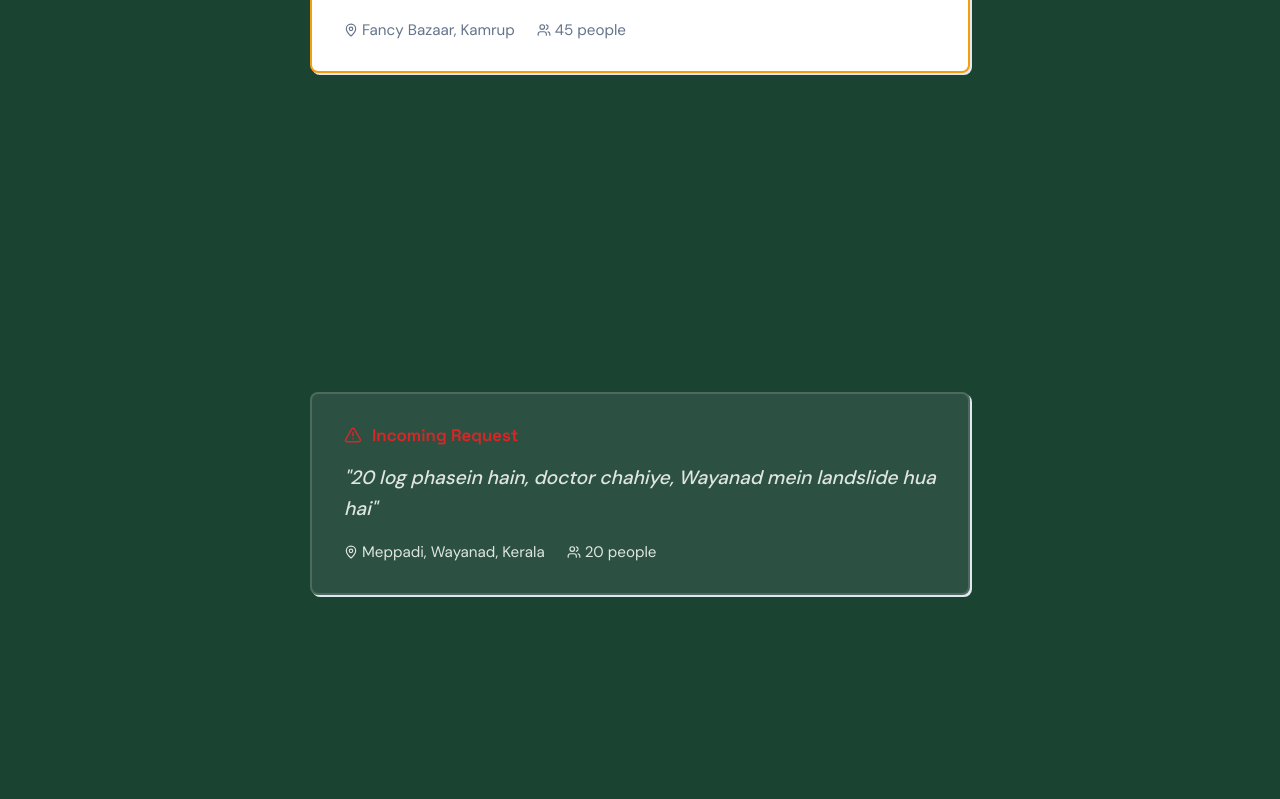
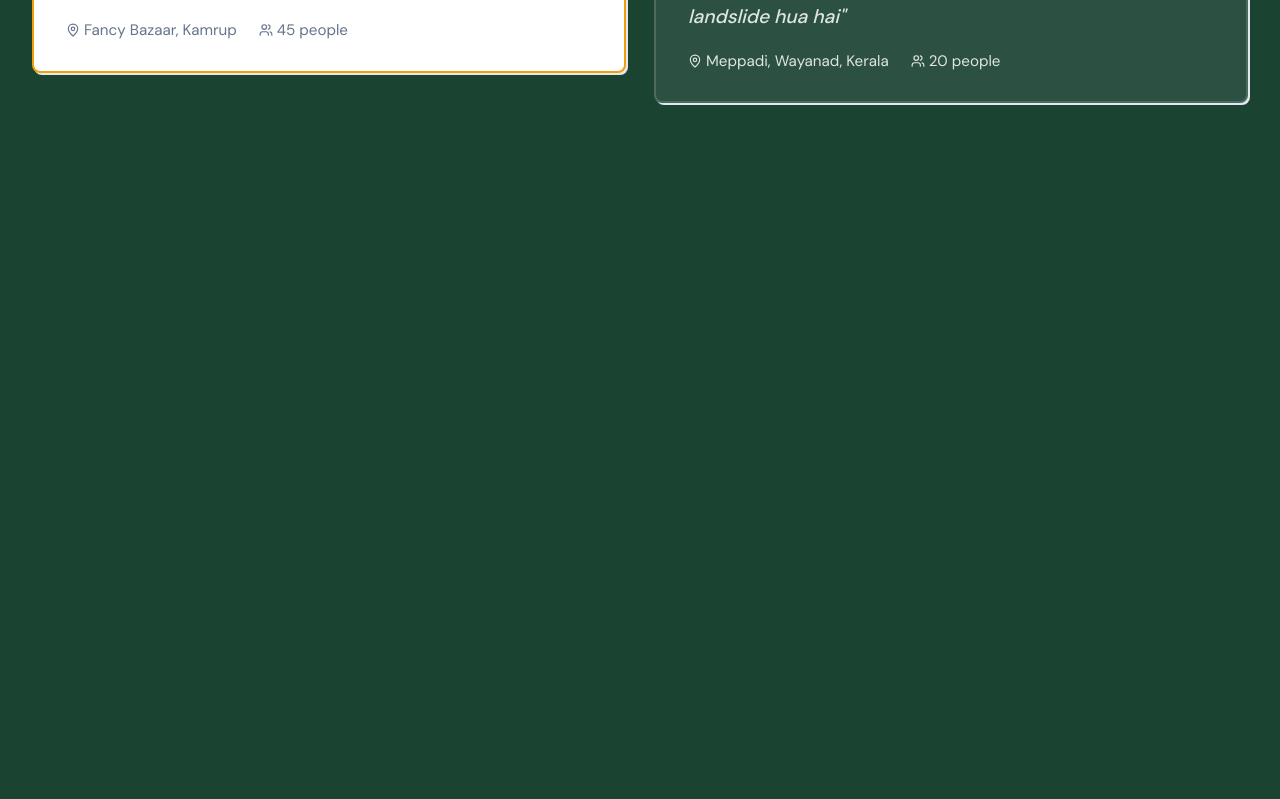
Before and after one commit to ShivenThakker/Sankalp, a Next.js app: page / in a window 1280 px wide. Shown: the part 1261-2060 px from the top of the page. Built offline with nearby package versions, Linux system fonts and the light colour scheme.

Commit message:
fix(ui): side-by-side match demos, remove min-height 100vh from sections, white background on second card

```diff
--- a/src/app/page.js
+++ b/src/app/page.js
@@ -216,8 +216,11 @@ export default function LandingPage() {
               <p className={styles.sectionSubtitleLight}>Our Gemini-powered engine scores and ranks NGOs by proximity, capability match, and verification status — in under 3 seconds.</p>
             </div>
 
-            <div className={styles.matchDemo}>
-              {/* Step 1: Request */}
+            {/* Two demos side by side */}
+            <div className={styles.matchDemoGrid}>
+
+              {/* — Demo 1: Assam Floods — */}
+              <div className={styles.matchDemoCol}>
                 <motion.div
                   className={`${styles.matchCard} ${styles.matchRequest}`}
                   initial={{ opacity: 0, scale: 0.95 }}
@@ -228,14 +231,13 @@ export default function LandingPage() {
                     <AlertTriangle size={18} />
                     <span>Incoming Request</span>
                   </div>
-                <p className={styles.matchCardBody}>"45 people need food + water in Kamrup, Assam"</p>
+                  <p className={styles.matchCardBody}>&quot;45 people need food + water in Kamrup, Assam&quot;</p>
                   <div className={styles.matchCardMeta}>
                     <span><MapPin size={14} /> Fancy Bazaar, Kamrup</span>
                     <span><Users size={14} /> 45 people</span>
                   </div>
                 </motion.div>
 
-              {/* Step 2: Processing */}
                 <AnimatePresence>
                   {matchStep >= 2 && (
                     <motion.div
@@ -244,43 +246,34 @@ export default function LandingPage() {
                       animate={{ opacity: 1, scale: 1 }}
                       transition={{ duration: 0.3 }}
                     >
-                    <Zap size={24} />
+                      <Zap size={20} />
                       <span>Gemini AI matched in 2.3s</span>
                     </motion.div>
                   )}
                 </AnimatePresence>
 
-              {/* Step 3: Results */}
-              <div className={styles.matchResults}>
+                <div className={styles.matchResultsCol}>
                   {matchedNGOs.map((ngo, i) => (
                     <motion.div
                       key={i}
                       className={styles.matchResultCard}
-                    initial={{ opacity: 0, y: 20 }}
+                      initial={{ opacity: 0, y: 16 }}
                       animate={matchStep >= 3 ? { opacity: 1, y: 0 } : {}}
-                    transition={{ duration: 0.4, delay: i * 0.15 }}
+                      transition={{ duration: 0.35, delay: i * 0.12 }}
                     >
-                    <div className={styles.matchScoreBadge}>
-                      {ngo.score}<span>/100</span>
-                    </div>
+                      <div className={styles.matchScoreBadge}>{ngo.score}<span>/100</span></div>
                       <h4>{ngo.name}</h4>
-                    <div className={styles.matchMeta}>
-                      <span><MapPin size={12} /> {ngo.distance}</span>
-                    </div>
+                      <div className={styles.matchMeta}><span><MapPin size={12} /> {ngo.distance}</span></div>
                       <div className={styles.matchCaps}>
-                      {ngo.capabilities.map((c, j) => (
-                        <span key={j} className={styles.capBadge}>{c}</span>
-                      ))}
+                        {ngo.capabilities.map((c, j) => <span key={j} className={styles.capBadge}>{c}</span>)}
                       </div>
                     </motion.div>
                   ))}
                 </div>
               </div>
 
-            {/* — Second Demo: Kerala Landslide — */}
-            <div ref={matchRef2} style={{ marginTop: '64px' }}>
-              <div className={styles.matchDemo}>
-                {/* Request 2 */}
+              {/* — Demo 2: Kerala Landslide — */}
+              <div className={styles.matchDemoCol} ref={matchRef2}>
                 <motion.div
                   className={`${styles.matchCard} ${styles.matchRequest2}`}
                   initial={{ opacity: 0, scale: 0.95 }}
@@ -298,7 +291,6 @@ export default function LandingPage() {
                   </div>
                 </motion.div>
 
-                {/* Processing 2 */}
                 <AnimatePresence>
                   {matchStep2 >= 2 && (
                     <motion.div
@@ -307,38 +299,32 @@ export default function LandingPage() {
                       animate={{ opacity: 1, scale: 1 }}
                       transition={{ duration: 0.3 }}
                     >
-                      <Zap size={24} />
+                      <Zap size={20} />
                       <span>Gemini AI matched in 1.8s</span>
                     </motion.div>
                   )}
                 </AnimatePresence>
 
-                {/* Results 2 */}
-                <div className={styles.matchResults}>
+                <div className={styles.matchResultsCol}>
                   {matchedNGOs2.map((ngo, i) => (
                     <motion.div
                       key={i}
                       className={styles.matchResultCard}
-                      initial={{ opacity: 0, y: 20 }}
+                      initial={{ opacity: 0, y: 16 }}
                       animate={matchStep2 >= 3 ? { opacity: 1, y: 0 } : {}}
-                      transition={{ duration: 0.4, delay: i * 0.15 }}
+                      transition={{ duration: 0.35, delay: i * 0.12 }}
                     >
-                      <div className={styles.matchScoreBadge}>
-                        {ngo.score}<span>/100</span>
-                      </div>
+                      <div className={styles.matchScoreBadge}>{ngo.score}<span>/100</span></div>
                       <h4>{ngo.name}</h4>
-                      <div className={styles.matchMeta}>
-                        <span><MapPin size={12} /> {ngo.distance}</span>
-                      </div>
+                      <div className={styles.matchMeta}><span><MapPin size={12} /> {ngo.distance}</span></div>
                       <div className={styles.matchCaps}>
-                        {ngo.capabilities.map((c, j) => (
-                          <span key={j} className={styles.capBadge}>{c}</span>
-                        ))}
+                        {ngo.capabilities.map((c, j) => <span key={j} className={styles.capBadge}>{c}</span>)}
                       </div>
                     </motion.div>
                   ))}
                 </div>
               </div>
+
             </div>
 
           </motion.div>
--- a/src/app/page.module.css
+++ b/src/app/page.module.css
@@ -16,35 +16,22 @@
   margin: 0 auto;
 }
 
-.bgDarkGreen,
-.bgSubtle {
-  display: flex;
-  align-items: center;
-  min-height: 100vh;
-}
-
 .bgSubtle {
   background: var(--bg-subtle);
   width: 100%;
+  display: block;
 }
 
 .bgDarkGreen {
   background: #1B4332;
   width: 100%;
+  display: block;
 }
 
 .bgWhite {
   background: #FFFFFF;
   width: 100%;
-}
-
-/* All full-bleed section wrappers are fullscreen */
-.bgDarkGreen,
-.bgSubtle,
-.bgWhite {
-  display: flex;
-  align-items: center;
-  min-height: 100vh;
+  display: block;
 }
 
 
@@ -368,6 +355,26 @@
 }
 
 /* ===== AI MATCHING DEMO ===== */
+.matchDemoGrid {
+  display: grid;
+  grid-template-columns: 1fr 1fr;
+  gap: 28px;
+  width: 100%;
+}
+
+.matchDemoCol {
+  display: flex;
+  flex-direction: column;
+  gap: 20px;
+}
+
+.matchResultsCol {
+  display: flex;
+  flex-direction: column;
+  gap: 12px;
+}
+
+/* keep old matchDemo/matchResults for any other usage */
 .matchDemo {
   display: flex;
   flex-direction: column;
@@ -392,7 +399,7 @@
 
 .matchRequest2 {
   border-color: var(--color-danger);
-  background: var(--color-danger-bg);
+  background: #FFFFFF;
 }
 
 .matchCardHeader {
```
Lines whose indentation alone changed are shown as unchanged.
